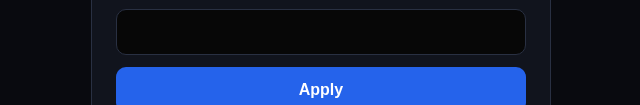
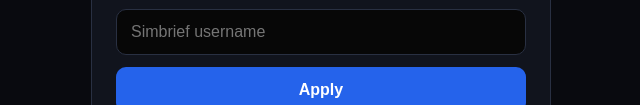
Before and after one commit to Nukethefox/MY-EFB, a plain HTML site: page index.html in a window 1280 px wide. Shown: the part 435-540 px from the top of the page, without its empty margins (351-991 px from the left). Drawn offline with Linux system fonts and the light colour scheme.

```diff
--- a/index.html
+++ b/index.html
@@ -13,7 +13,7 @@
       <h1 class="title">MY EFB</h1>
       <form id="username-form" class="username-form">
         <label for="username-input" class="status">Write your SimBrief Username to see a <b>detailed but easy-to-understand</b> breakdown of your latest flight plan.<br><br>Please make sure the following settings are selected when creating a new flight: <br>- Detailed Navlog<br>- Runway Analysis<br>- NOTAMS</label>
-        <input id="username-input" name="username" type="text" autocomplete="off" spellcheck="false" required>
+        <input id="username-input" name="username" type="text" autocomplete="off" placeholder="Simbrief username" spellcheck="false" required>
         <button type="submit">Apply</button>
       </form>
       <p id="form-status" class="status">Please note that your username is not stored. Read more about privacy <a href="privacy.html" target="_blank">here</a>.</p>
```
